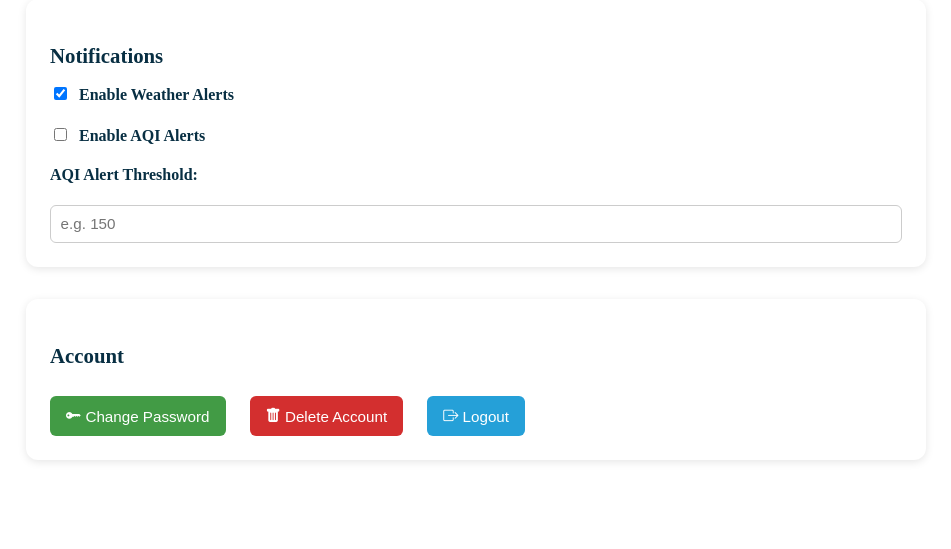
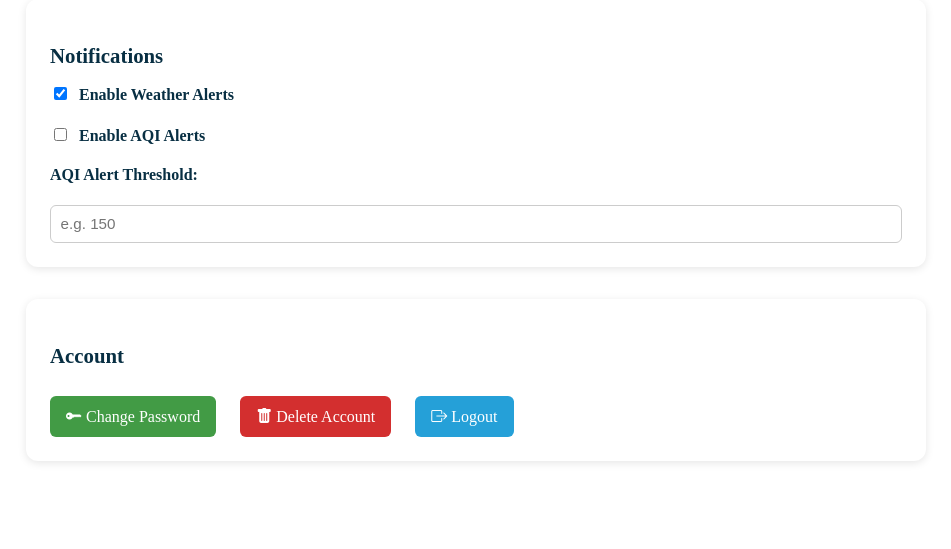
Before and after one commit to bhavikakeswani/flask-weather-aqi, a Flask app: page /settings in a window 1280 px wide. Shown: the part 870-1419 px from the top of the page, without its empty margins (164-1115 px from the left). Before the commit the page ends 1332 px from the top, so only its background shows below. Run offline with Flask 3, Linux system fonts and the light colour scheme; the visitor is signed in with stand-in values (Sample User, id 1).

Commit message:
Refactor buttons to anchor tags for routing and update button styles

```diff
--- a/static/style.css
+++ b/static/style.css
@@ -581,8 +581,9 @@ body{
     margin-top: 0.8rem;
     padding: 0.7rem 1rem;
     border-radius: 6px;
+    text-decoration: none;
     border: none;
-    font-size: 0.95rem;
+    font-size: 1rem;
     cursor: pointer;
     transition: background 0.3s;
     color: #fff;
--- a/templates/settings.html
+++ b/templates/settings.html
@@ -71,9 +71,9 @@
         <section class="settings-card">
             <h3>Account</h3>
             <div class="button-group">
-                <button class="btn-password"><i class="bi bi-key-fill"></i> Change Password</button>
-                <button class="btn-danger"><i class="bi bi-trash-fill"></i> Delete Account</button>
-                <button class="btn-logout"><i class="bi bi-box-arrow-right"></i> Logout</button>
+                <a href="#" class="btn-password"><i class="bi bi-key-fill"></i> Change Password</a>
+                <a href="#" class="btn-danger"><i class="bi bi-trash-fill"></i> Delete Account</a>
+                <a href="{{ url_for('logout') }}" class="btn-logout"><i class="bi bi-box-arrow-right"></i> Logout</a>
             </div>
         </section>
     </main>
```
